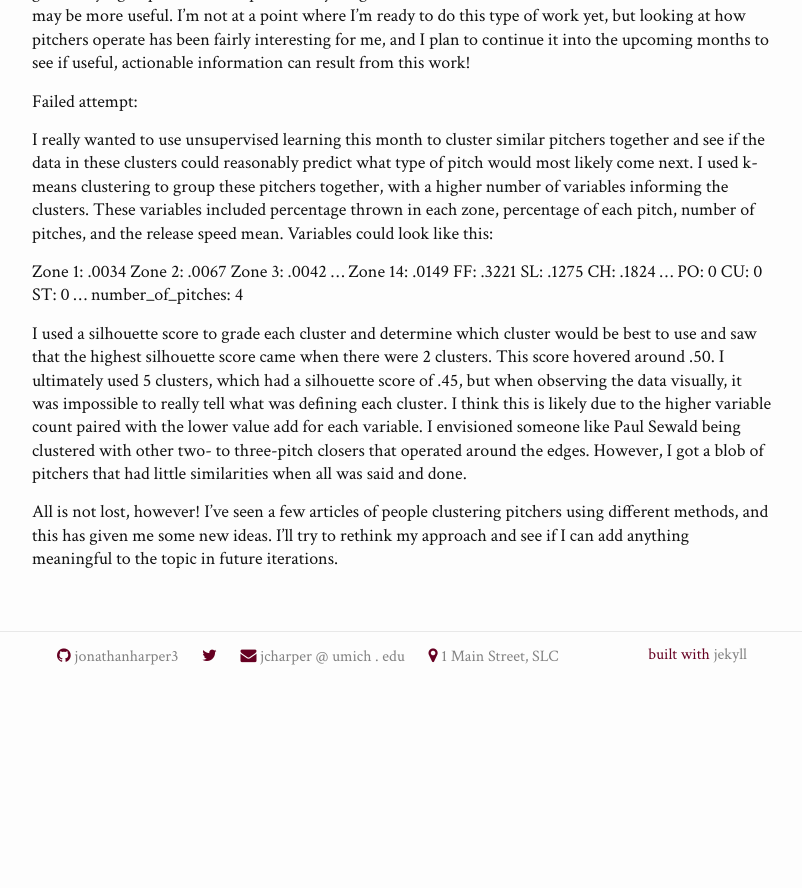
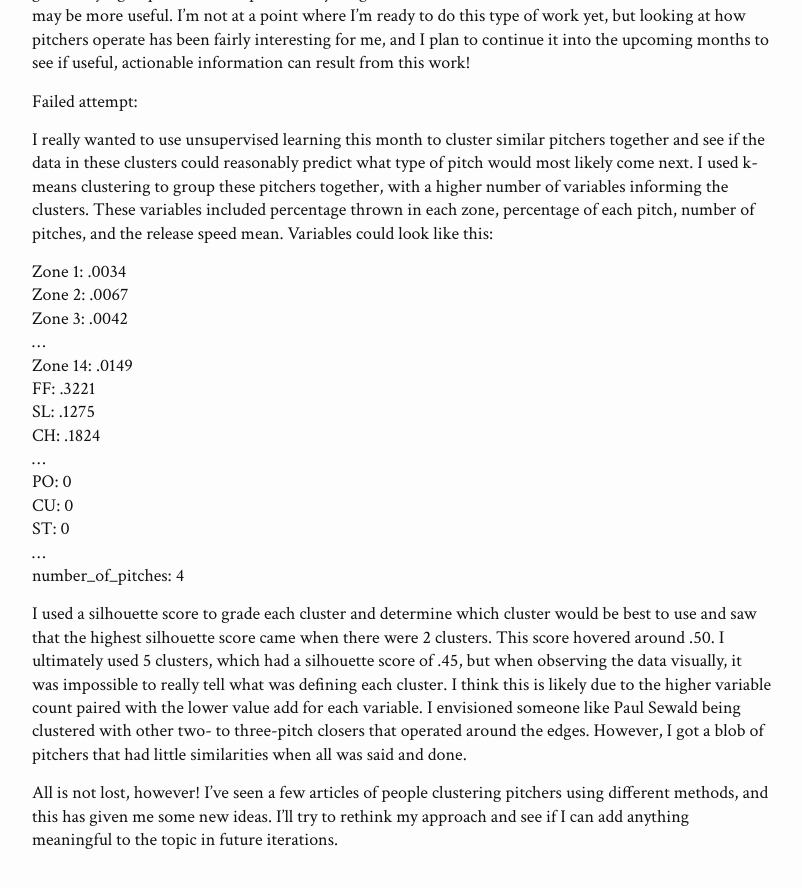
Before and after one commit to jonathanharper3/jonathanharper3.github.io, a Jekyll site: the page built from _posts/2023-09-30-worldseries.md, in a window 1280 px wide and 900 px high, scrolled down 2017 px. Shown: the top 888 px of the window, without its empty margins (238-1040 px from the left). Built offline with Jekyll 4.4.1, drawn with Linux system fonts in a browser that asks for light colours; nearby versions of some CDN libraries; our own code applies the rules of GitHub Pages for plain Markdown files; before the commit the page ends 2697 px from its top, so only the background shows below that; some of the changed text lies outside the part shown.

Commit message:
Update 2023-09-30-worldseries.md

```diff
--- a/_posts/2023-09-30-worldseries.md
+++ b/_posts/2023-09-30-worldseries.md
@@ -20,19 +28,19 @@ Failed attempt:
 
 I really wanted to use unsupervised learning this month to cluster similar pitchers together and see if the data in these clusters could reasonably predict what type of pitch would most likely come next. I used k-means clustering to group these pitchers together, with a higher number of variables informing the clusters. These variables included percentage thrown in each zone, percentage of each pitch, number of pitches, and the release speed mean. Variables could look like this:
 
-Zone 1: .0034
-Zone 2: .0067
-Zone 3: .0042
-…
-Zone 14: .0149
-FF: .3221
-SL: .1275
-CH: .1824
-…
-PO: 0
-CU: 0
-ST: 0
-…
+Zone 1: .0034<br>
+Zone 2: .0067<br>
+Zone 3: .0042<br>
+…<br>
+Zone 14: .0149<br>
+FF: .3221<br>
+SL: .1275<br>
+CH: .1824<br>
+…<br>
+PO: 0<br>
+CU: 0<br>
+ST: 0<br>
+…<br>
 number_of_pitches: 4
 
 I used a silhouette score to grade each cluster and determine which cluster would be best to use and saw that the highest silhouette score came when there were 2 clusters. This score hovered around .50. I ultimately used 5 clusters, which had a silhouette score of .45, but when observing the data visually, it was impossible to really tell what was defining each cluster. I think this is likely due to the higher variable count paired with the lower value add for each variable. I envisioned someone like Paul Sewald being clustered with other two- to three-pitch closers that operated around the edges. However, I got a blob of pitchers that had little similarities when all was said and done.
```
Also changed, not shown: other parts of _posts/2023-09-30-worldseries.md (+8 -0 lines).
